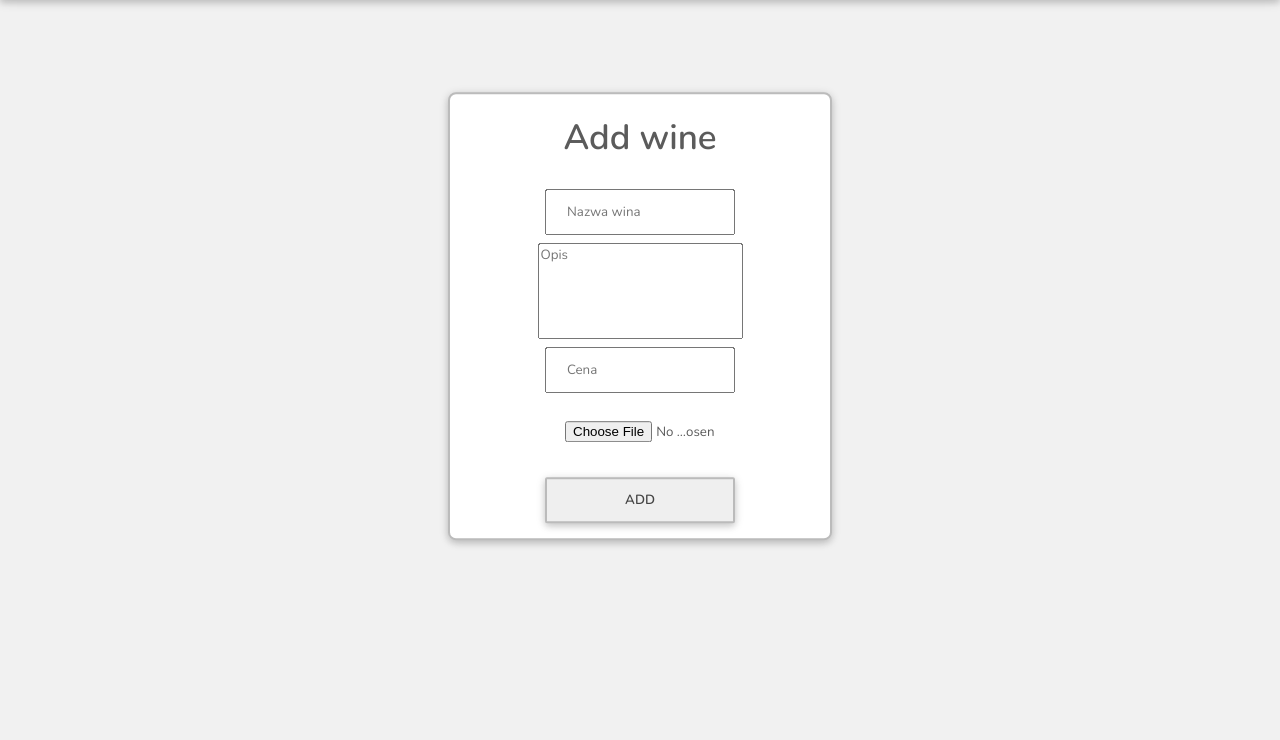
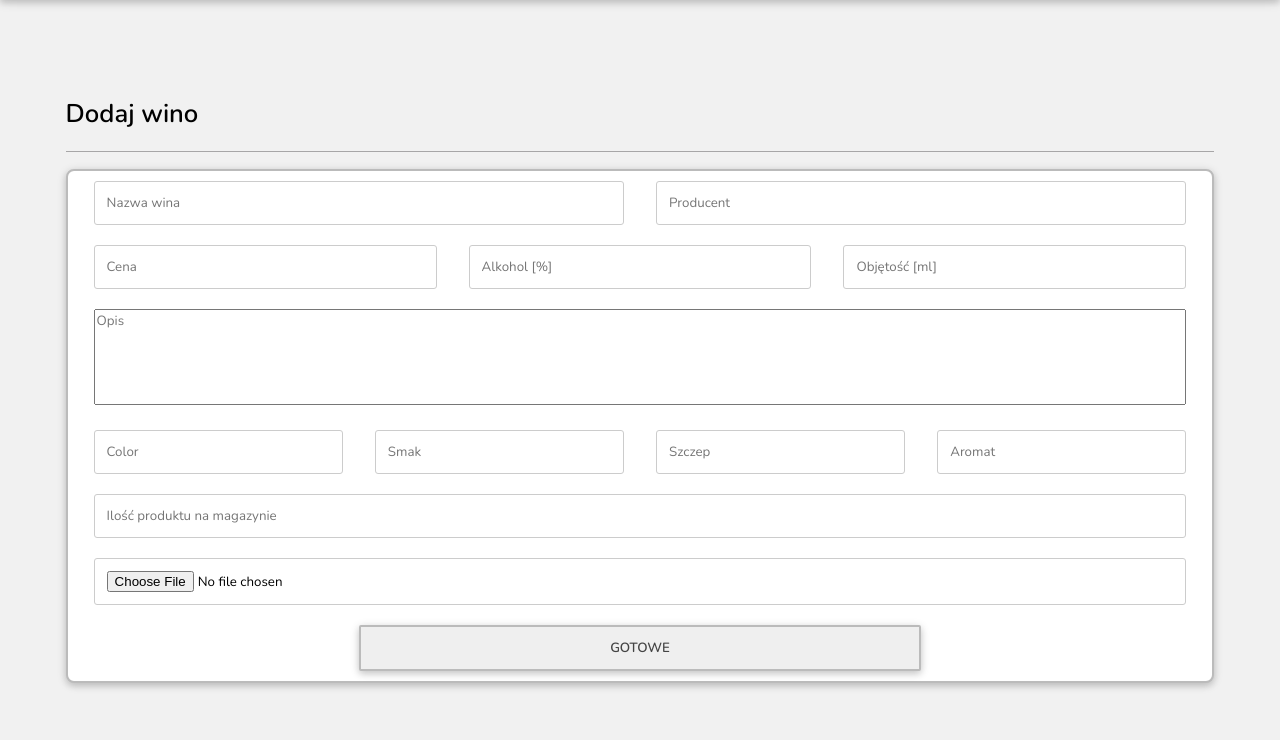
Before and after one commit to kleist0202/subtilia, a Django app: page /add_wine_page in a window 1280 px wide. Shown: the part 60-800 px from the top of the page. Run offline with Django 4.2, Linux system fonts and the light colour scheme.

Commit message:
update wine model: add more attributes; cosmetic changes for add_wine_page and wine_page

```diff
--- a/ordering_website/forms.py
+++ b/ordering_website/forms.py
@@ -53,16 +53,50 @@ class LoginUserForm(ModelForm):
 
 
 class AddWineForm(ModelForm):
-    name = forms.CharField(
-        widget=forms.TextInput(attrs={"placeholder": "Nazwa wina"})
-    )
+    name = forms.CharField(widget=forms.TextInput(attrs={"placeholder": "Nazwa wina"}))
     description = forms.CharField(
-        widget=forms.Textarea(attrs={"placeholder": "Opis", "rows":5, "cols":23, "style": "resize: none"}),
+        widget=forms.Textarea(
+            attrs={
+                "placeholder": "Opis",
+                "rows": 5,
+                "cols": 23,
+                "style": "resize: none",
+            }
+        ),
     )
     price = forms.DecimalField(
         widget=forms.TextInput(attrs={"placeholder": "Cena"}),
     )
+    producer = forms.CharField(
+        widget=forms.TextInput(attrs={"placeholder": "Producent"})
+    )
+    color = forms.CharField(widget=forms.TextInput(attrs={"placeholder": "Color"}))
+    flavor = forms.CharField(widget=forms.TextInput(attrs={"placeholder": "Smak"}))
+    strain = forms.CharField(widget=forms.TextInput(attrs={"placeholder": "Szczep"}))
+    aroma = forms.CharField(widget=forms.TextInput(attrs={"placeholder": "Aromat"}))
+    vol = forms.DecimalField(widget=forms.TextInput(attrs={"placeholder": "Alkohol [%]"}))
+    size = forms.DecimalField(widget=forms.TextInput(attrs={"placeholder": "Objętość [ml]"}))
+    in_stock = forms.DecimalField(widget=forms.TextInput(attrs={"placeholder": "Ilość produktu na magazynie"}))
+
+    error_messages = {
+        'in_stock': {
+            'validators': ("This writer's name is too long."),
+        },
+    }
 
     class Meta:
         model = Wine
-        fields = ["name", "description", "price", "image"]
+        fields = [
+            "name",
+            "description",
+            "price",
+            "producer",
+            "image",
+            "color",
+            "flavor",
+            "strain",
+            "aroma",
+            "vol",
+            "size",
+            "in_stock",
+        ]
--- a/ordering_website/models.py
+++ b/ordering_website/models.py
@@ -1,5 +1,5 @@
 from django.db import models
-from django.core.validators import RegexValidator
+from django.core.validators import MaxValueValidator, MinValueValidator, RegexValidator
 
 import uuid
 
@@ -43,6 +43,14 @@ class Wine(models.Model):
     name = models.CharField(unique=True, max_length=255)
     description = models.TextField()
     price = models.DecimalField(max_digits=10, decimal_places=2)
+    producer = models.CharField(max_length=100)
+    color = models.CharField(max_length=100)
+    flavor = models.CharField(max_length=100)
+    strain = models.CharField(max_length=100)
+    aroma = models.CharField(max_length=100)
+    in_stock = models.PositiveIntegerField(validators=[MinValueValidator(0), MaxValueValidator(1000)])
+    vol = models.DecimalField(max_digits=3, decimal_places=1)
+    size = models.PositiveIntegerField(validators=[MinValueValidator(0), MaxValueValidator(1000)])
     image = models.ImageField(upload_to='wines')
 
     def __str__(self):
--- a/ordering_website/templates/ordering_website/add_wine_page.html
+++ b/ordering_website/templates/ordering_website/add_wine_page.html
@@ -5,19 +5,80 @@
 {% load static %}
 {% load ordering_website_extras %}
 
+<!-- <div class="mainContent"> -->
+<!--     <div class="centerDiv"> -->
+<!--         <div class="header"> -->
+<!--             <span>Add wine</span> -->
+<!--         </div> -->
+<!---->
+<!--         <form action="{% url 'add_wine_page' %}" id="contact" method="POST" enctype="multipart/form-data"> -->
+<!--             {% csrf_token %} -->
+<!---->
+<!--             <div class="register bigButton"> -->
+<!--             {{ form.name }} -->
+<!--             {{ form.description }} -->
+<!--             {{ form.price }} -->
+<!--             {{ form.image }} -->
+<!---->
+<!--             {% for message in messages %} -->
+<!--             <span class="{{ message.tags }}">{{ message }}</span> -->
+<!--             {% endfor %} -->
+<!---->
+<!--             <div> -->
+<!--                 <span class="error">{{ form.errors }}</span> -->
+<!--                 <span class="error">{{ form2.errors }}</span> -->
+<!--             </div> -->
+<!--             <button name="submit" type="submit" id="signup">Add</button> -->
+<!--             </div> -->
+<!--         </form> -->
+<!--     </div> -->
+<!-- </div> -->
+
 <div class="mainContent">
-    <div class="centerDiv">
-        <div class="header">
-            <span>Add wine</span>
-        </div>
-
-        <form action="{% url 'add_wine_page' %}" id="contact" method="POST" enctype="multipart/form-data">
+    <div class="row">
+        <div class="col-75">
+            <div class="container bigButton">
+                <h1>Dodaj wino</h1>
+                <div class = "profile_frame">
+                    <form action="{% url 'add_wine_page' %}" method="POST" enctype="multipart/form-data">
                         {% csrf_token %}
 
-            <div class="register bigButton">
+                        <div class="col-50">
+                            <div class="row">
+                                <div class="col-50">
                                     {{ form.name }}
+                                </div>
+                                <div class="col-50">
+                                    {{ form.producer }}
+                                </div>
+                            </div>
+                            <div class="row">
+                                <div class="col-25">
+                                    {{ form.price }}
+                                </div>
+                                <div class="col-25">
+                                    {{ form.vol }}
+                                </div>
+                                <div class="col-25">
+                                    {{ form.size }}
+                                </div>
+                            </div>
                             {{ form.description }}
-            {{ form.price }}
+                            <div class="row">
+                                <div class="col-25">
+                                    {{ form.color }}
+                                </div>
+                                <div class="col-25">
+                                    {{ form.flavor }}
+                                </div>
+                                <div class="col-25">
+                                    {{ form.strain }}
+                                </div>
+                                <div class="col-25">
+                                    {{ form.aroma }}
+                                </div>
+                            </div>
+                            {{ form.in_stock }}
                             {{ form.image }}
 
                             {% for message in messages %}
@@ -28,9 +89,12 @@
                                     <span class="error">{{ form.errors }}</span>
                                     <span class="error">{{ form2.errors }}</span>
                                 </div>
-            <button name="submit" type="submit" id="signup">Add</button>
                         </div>
+                        <button name="submit" type="submit" id="signup">Gotowe</button>
                     </form>
+                </div>
+            </div>
+        </div>
     </div>
 </div>
 
--- a/ordering_website/templates/ordering_website/profile.html
+++ b/ordering_website/templates/ordering_website/profile.html
@@ -5,8 +5,6 @@
 {% load static %}
 
 <div class="mainContent">
-
-
     <div class="row">
         <div class="col-75">
             <div class="container bigButton">
@@ -57,7 +55,6 @@
             </div>
         </div>
     </div>
-
 </div>
 
 {% endblock %}
--- a/static/css/style.css
+++ b/static/css/style.css
@@ -244,7 +244,13 @@ body {
 }
 
 .register input {
-    width: 50%;
+    width: 70%;
+    padding: 12px 20px;
+    margin: 8px 0;
+}
+
+.register textarea {
+    width: 70%;
     padding: 12px 20px;
     margin: 8px 0;
 }
@@ -360,6 +366,11 @@ body {
     flex: 75%;
 }
 
+.col-50 textarea {
+    width: 100%;
+    margin-bottom: 20px;
+}
+
 .col-25,
 .col-50,
 .col-75 {
@@ -367,6 +378,14 @@ body {
 }
 
 .col-50 input[type=text] {
+    width: 100%;
+    margin-bottom: 20px;
+    padding: 12px;
+    border: 1px solid #ccc;
+    border-radius: 3px;
+}
+
+.col-50 input[type=file] {
     width: 100%;
     margin-bottom: 20px;
     padding: 12px;
@@ -825,9 +844,9 @@ span.price {
     flex-wrap: wrap;
 }
 
-.product-detail ul li i {
-    font-size: 1.5rem;
-    color: #98142e;
+.initial-detail p {
+    font-weight: 800;
+    margin: 0;
 }
 
 .product-detail ul li {
@@ -840,9 +859,14 @@ span.price {
     opacity: 0.9;
 }
 
+.product-detail ul li i {
+    font-size: 1.5rem;
+    color: #98142e;
+}
+
 .purchase-info {
     position: absolute;
-    bottom: 10px;
+    bottom: 50px;
     left: 20px;
     height: 8rem;
 }
@@ -871,7 +895,7 @@ span.price {
 }
 
 .dead-end {
-    height: 8rem;
+    height: 9rem;
 }
 
 /* overall */
@@ -927,6 +951,7 @@ span.price {
         top: 10px;
         left: 0;
         position: relative;
+        height: 11rem;
     }
 
     .product-content {
```
Also changed, not shown: ordering_website/templates/ordering_website/wine_page.html (+11 -3 lines), ordering_website/migrations/0008_wine_aroma_wine_color_wine_falvor_wine_in_stock_and_more.py (added), ordering_website/migrations/0009_rename_falvor_wine_flavor.py (added), ordering_website/migrations/0010_wine_size_wine_vol.py (added), ordering_website/migrations/0011_alter_wine_vol.py (added). Lines whose indentation alone changed are shown as unchanged.
